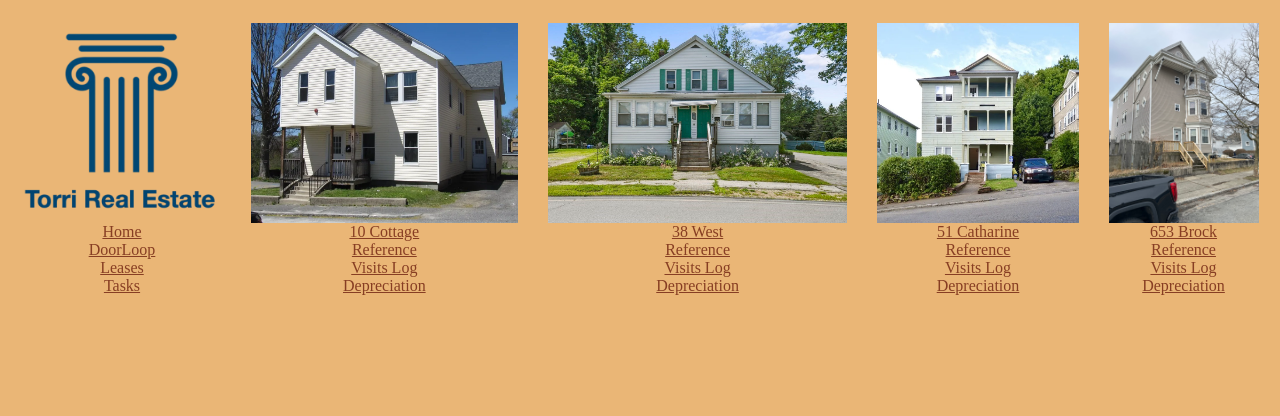
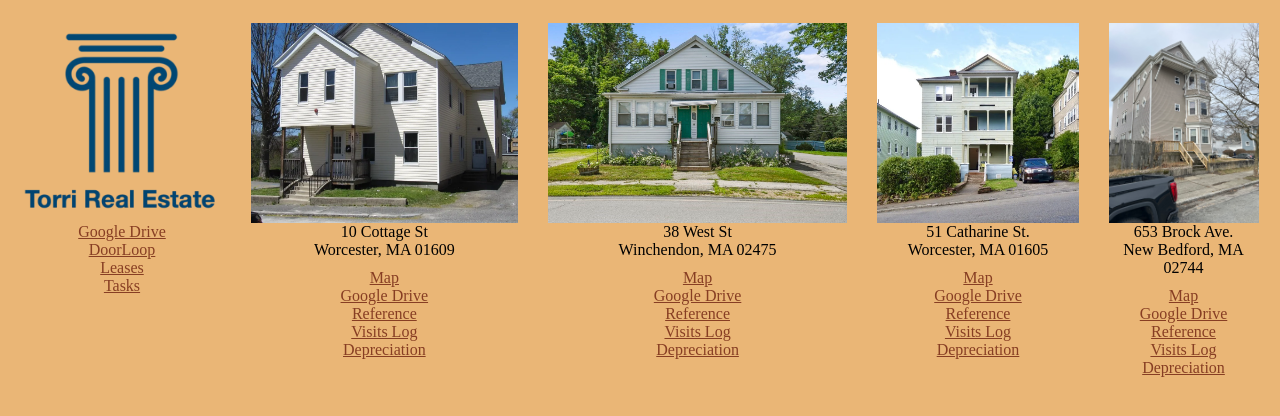
Before and after one commit to kirkland/torri, a plain HTML site: page index.html in a window 1280 px wide. Drawn offline with Linux system fonts and the light colour scheme.

Commit message:
Improvements

```diff
--- a/index.html
+++ b/index.html
@@ -11,7 +11,7 @@
           </a>
         </div>
         <div>
-          <a href="https://drive.google.com/drive/u/1/folders/0AIOKTltn1NPRUk9PVA">Home</a>
+          <a href="https://drive.google.com/drive/u/1/folders/0AIOKTltn1NPRUk9PVA">Google Drive</a>
         </div>
         <div>
           <a href="https://torrirealestate.app.doorloop.com/home">DoorLoop</a>
@@ -27,8 +27,19 @@
         <div>
           <img class='property-image' src="10-cottage.webp">
         </div>
+        <div style="margin-bottom: 10px">
+          10 Cottage St
+          <br />Worcester, MA 01609
+        </div>
         <div>
-          <a href="https://drive.google.com/drive/u/1/folders/1TcUc8YCQV4jxam2Qn8yFzMarfmD4G0NB">10 Cottage</a>
+          <a href="https://www.google.com/maps/place/10+Cottage+St,+Worcester,+MA+01609/@42.2649691,-71.8127555,2740m/data=!3m2!1e3!4b1!4m6!3m5!1s0x89e4068a0ccc9a4d:0x5e9dc6a019363040!8m2!3d42.2649691!4d-71.8101806!16s%2Fg%2F11c1hrtnzc?entry=ttu&g_ep=EgoyMDI1MTAyMi4wIKXMDSoASAFQAw%3D%3D">
+            Map
+          </a>
+        </div>
+        <div>
+          <a href="https://drive.google.com/drive/u/1/folders/1TcUc8YCQV4jxam2Qn8yFzMarfmD4G0NB">
+            Google Drive
+          </a>
         </div>
         <div>
           <a href="https://docs.google.com/document/d/1yMVXsUyByv7PcodEoyil2X09nNigmLDqo119Vst8cxs/edit?tab=t.0#heading=h.89uh2yjvoon9">Reference</a>
@@ -44,8 +55,19 @@
         <div>
           <img class='property-image' src="38-west.jpeg">
         </div>
+        <div style="margin-bottom: 10px">
+          38 West St
+          <br />Winchendon, MA 02475
+        </div>
         <div>
-          <a href="https://drive.google.com/drive/u/1/folders/125cPVGI-trzfeko1Kok0UHvEpEwwTDyF">38 West</a>
+          <a href="https://www.google.com/maps/place/38+West+St,+Winchendon,+MA+01475/@42.6837987,-72.0587558,1361m/data=!3m2!1e3!4b1!4m6!3m5!1s0x89e1674f2effffa5:0xd06545c726ffbcaa!8m2!3d42.6837987!4d-72.0561809!16s%2Fg%2F11tfzs55gp?entry=ttu&g_ep=EgoyMDI1MTAyMi4wIKXMDSoASAFQAw%3D%3D">
+            Map
+          </a>
+        </div>
+        <div>
+          <a href="https://drive.google.com/drive/u/1/folders/125cPVGI-trzfeko1Kok0UHvEpEwwTDyF">
+            Google Drive
+          </a>
         </div>
         <div>
           <a href="https://docs.google.com/document/d/1IqxQdamJhGeUkYYbbReDkD9KSY-ePinupIOFj-JMdGA/edit?tab=t.0#heading=h.ah9wxvm10jhj">Reference</a>
@@ -61,8 +83,19 @@
         <div>
           <img class='property-image' src="51-catharine.webp">
         </div>
+        <div style="margin-bottom: 10px">
+          51 Catharine St.
+          <br />Worcester, MA 01605
+        </div>
         <div>
-          <a href="https://drive.google.com/drive/u/1/folders/152PSb1xaZ7sd6k-1Dp3V7AZ8HnKceYkn">51 Catharine</a>
+          <a href="https://www.google.com/maps/place/51+Catharine+St,+Worcester,+MA+01605/@42.274878,-71.7915968,2740m/data=!3m2!1e3!4b1!4m6!3m5!1s0x89e4064880bb8be1:0x4f4236f0f5b37b3d!8m2!3d42.274878!4d-71.7890219!16s%2Fg%2F11c22ycrk_?entry=ttu&g_ep=EgoyMDI1MTAyMi4wIKXMDSoASAFQAw%3D%3D">
+            Map
+          </a>
+        </div>
+        <div>
+          <a href="https://drive.google.com/drive/u/1/folders/152PSb1xaZ7sd6k-1Dp3V7AZ8HnKceYkn">
+            Google Drive
+          </a>
         </div>
         <div>
           <a href="https://docs.google.com/document/d/1p9Tk65BSUdLI3C_yrVfGadjaXwYsSIlFfFhVslzNCrk/edit?tab=t.0#heading=h.89uh2yjvoon9">Reference</a>
@@ -78,8 +111,19 @@
         <div>
           <img class='property-image' src="653-brock.jpeg">
         </div>
+        <div style="margin-bottom: 10px">
+          653 Brock Ave.
+          <br />New Bedford, MA 02744
+        </div>
         <div>
-          <a href="https://drive.google.com/drive/u/1/folders/1R0ys3zT_b76gCj3JZY0H0XjNN9deG8zc">653 Brock</a>
+          <a href="https://www.google.com/maps/place/653+Brock+Ave,+New+Bedford,+MA+02744/@41.6092966,-70.9155676,1384m/data=!3m2!1e3!4b1!4m6!3m5!1s0x89e4e3d74d22d71b:0x59c3b2ce490b69de!8m2!3d41.6092966!4d-70.9129927!16s%2Fg%2F11c1c0lckz?entry=ttu&g_ep=EgoyMDI1MTAyMi4wIKXMDSoASAFQAw%3D%3D">
+            Map
+          </a>
+        </div>
+        <div>
+          <a href="https://drive.google.com/drive/u/1/folders/1R0ys3zT_b76gCj3JZY0H0XjNN9deG8zc">
+            Google Drive
+          </a>
         </div>
         <div>
           <a href="https://docs.google.com/document/d/10UPD-KyPjOwI1_-GIaKlNkvaH2LgC_bHXQJlg45PfUY/edit?tab=t.0#heading=h.89uh2yjvoon9">Reference</a>
```
